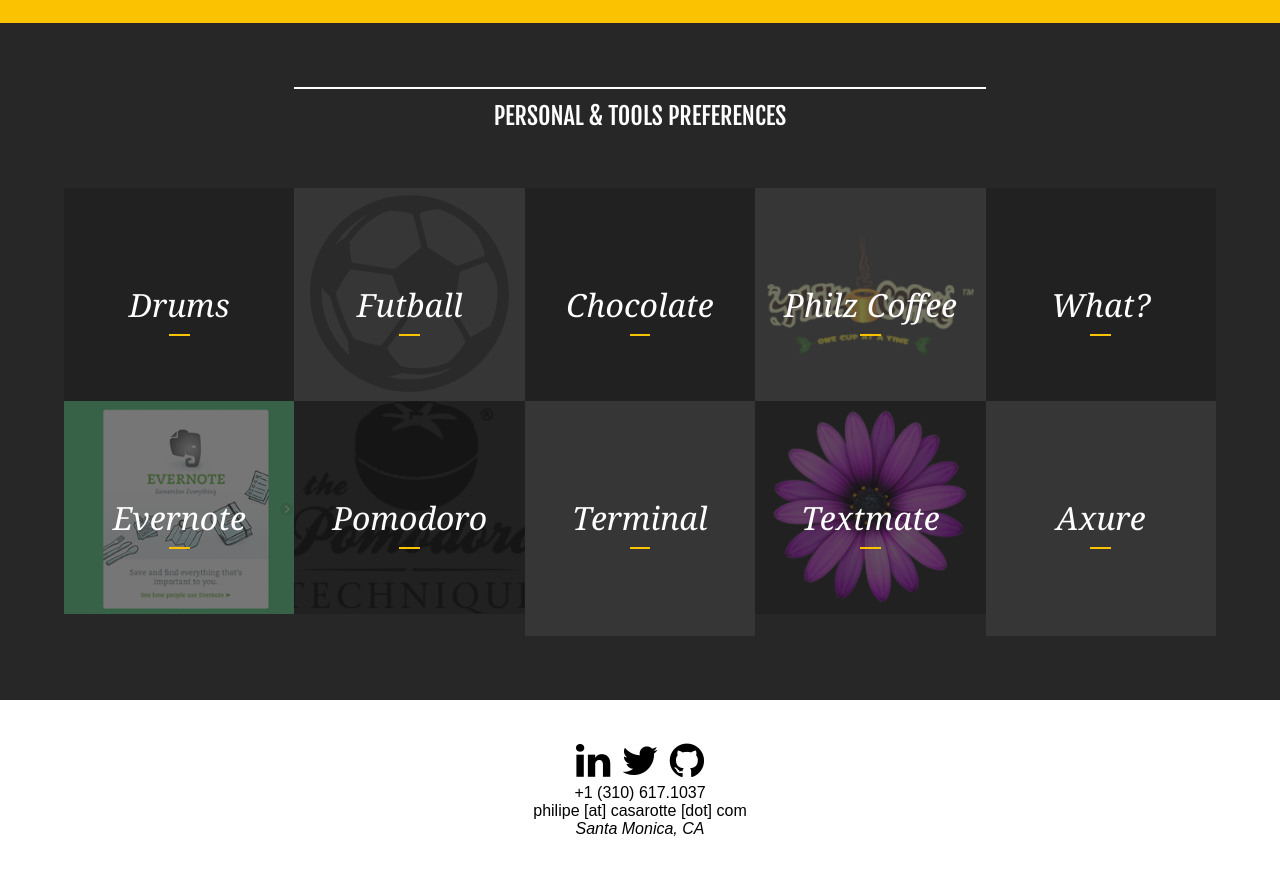
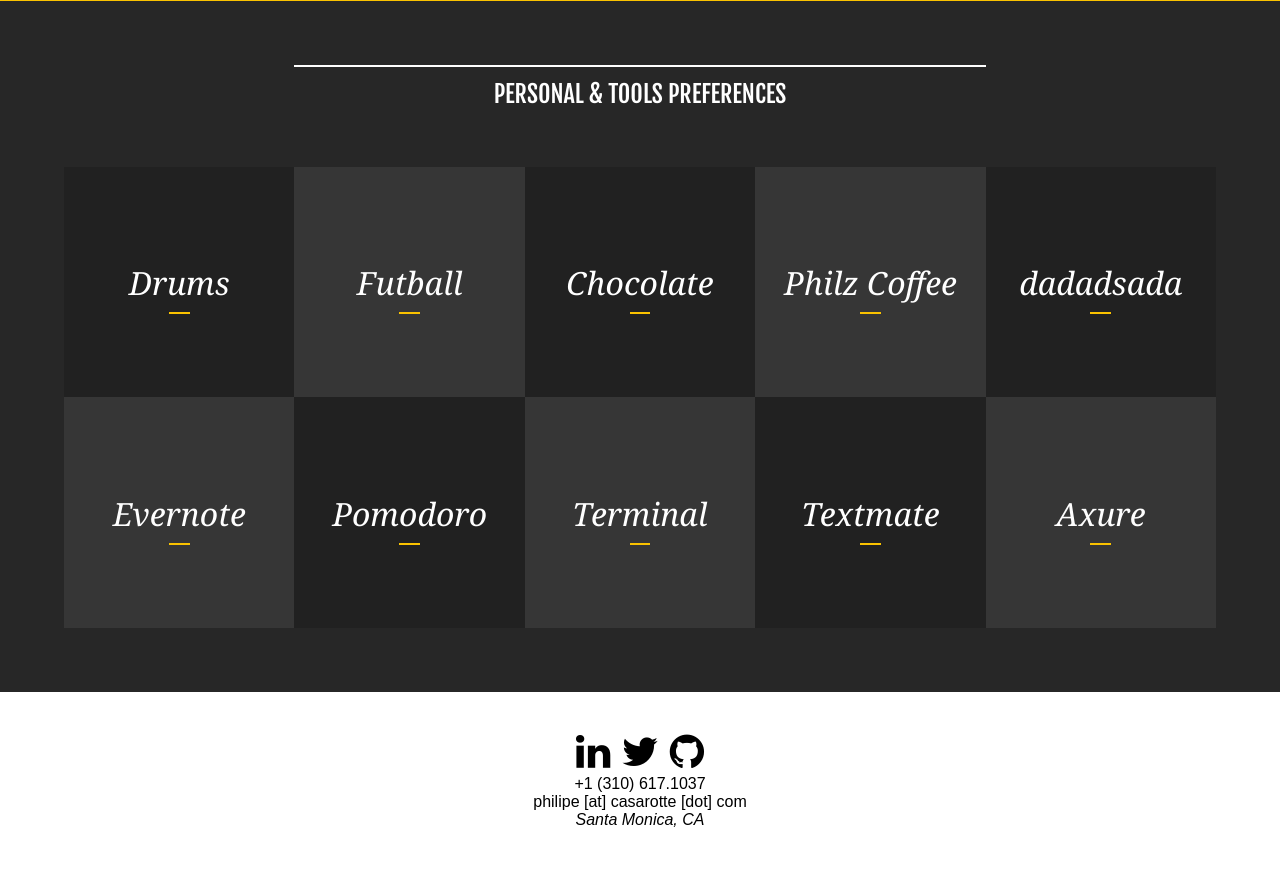
Before and after one commit to philipecasarotte/my-site, a PHP site: page / in a window 1280 px wide. Shown: the part 3486-4362 px from the top of the page. After the commit the page ends 4313 px from the top, so only its background shows below. Run offline with PHP 8.4, Linux system fonts and the light colour scheme; some libraries are stand-ins or nearby versions.

Commit message:
changes in the css for last section

```diff
--- a/index.html
+++ b/index.html
@@ -166,7 +166,7 @@
 				</li>
 				<li class="what">
 					<a href="http://www.textmate.com">
-						<strong>What?</strong>
+						<strong>dadadsada</strong>
 						<hr/>
 						<small>Wow wow wow</small>
 					</a>
--- a/stylesheets/default.css
+++ b/stylesheets/default.css
@@ -42,7 +42,7 @@ header div.intro a.animated {float:right;margin-right:-30px;margin-top:50px;font
 header div.intro a.animated i {display:block;font-size:4vw;}
 header div.intro a.animated:hover i {color:white;}
 header div.intro a.animated span {color:#FAC200;font-size:1.2em;font-family:Georgia, "Times New Roman", Times, serif;}
-header div.intro a.animated span strong {display:block;font-size:3em;}
+header div.intro a.animated span strong {display:block;font-size:3em;margin-top:-0.5em;}
 header div.intro a.animated:hover span, header div.intro a.animated:hover span strong {color:white;}
 
 #bio {padding:5%;}
@@ -90,8 +90,8 @@ header div.intro a.animated:hover span, header div.intro a.animated:hover span s
 
 #personal {background-color:#272727;padding:5%;color:white;}
 #personal h2 {color:white;border-color:white;margin-bottom:5%;}
-#personal li {display:inline;float:left;width:20%;height:calc(20%);background-position:center center;background-repeat:no-repeat;background-size:cover;}
-#personal li a {float:left;background-color:#333;background-color:rgba(30, 30, 30, 0.7);width:100%;height:100%;color:white;text-align:center;padding:5%;}
+#personal li {display:inline;float:left;width:20%;height:50%;background-position:center center;background-repeat:no-repeat;background-size:cover;}
+#personal li a {float:left;background-color:#333;background-color:rgba(30, 30, 30, 0.7);width:100%;height:18vw;color:white;text-align:center;padding:5%;display:block;}
 #personal li:nth-child(even) a {background-color:#666;background-color:rgba(60, 60, 60, 0.7);}
 #personal li a strong {display:block;font-size:2em;font-family:Georgia, "Times New Roman", Times, serif;font-weight:normal;font-style:italic;margin-top:40%;}
 #personal li a hr {width:10%;margin:0.5em auto 2em auto;border:none;border-top:2px solid #FAC200;}
@@ -100,17 +100,6 @@ header div.intro a.animated:hover span, header div.intro a.animated:hover span s
 #personal li a:hover strong {margin-top:20%;}
 #personal li a:hover hr {width:50%;}
 #personal li a:hover small {opacity:1;margin:0;}
-
-#personal li.soccer {background-image:url(../images/softwares-techniques/phil-icon3.svg);}
-#personal li.soccer a:hover {background-color:#2D5BFF;color:white;}
-#personal li.evernote {background-image:url(../images/softwares-techniques/evernote-cover.png);}
-#personal li.evernote a:hover {background-color:#2DBE60;color:white;}
-#personal li.philz-coffee {background-image:url(../images/softwares-techniques/philz-coffee.png);}
-#personal li.philz-coffee a:hover {background-color:#28231F;color:white;}
-#personal li.pomodoro {background-image:url(../images/softwares-techniques/pomodoro.png);}
-#personal li.pomodoro a:hover {background-color:red;color:white;}
-#personal li.textmate {background-image:url(../images/softwares-techniques/textmate.png);}
-#personal li.textmate a:hover {background-color:pink;color:white;}
 
 /* Bottom */
 footer {text-align:center;background-color:white;color:black;float:left;width:100%;padding:3% 5%;}
@@ -158,6 +147,7 @@ footer nav a {display:inline;text-decoration:none;}
 
 	#personal h2 {margin:6% auto 10% auto;}
 	#personal li {width:50%;}
+	#personal li a {height:38vw;}
 }
 
 /* Smartphones (portrait and landscape) ----------- */
```
